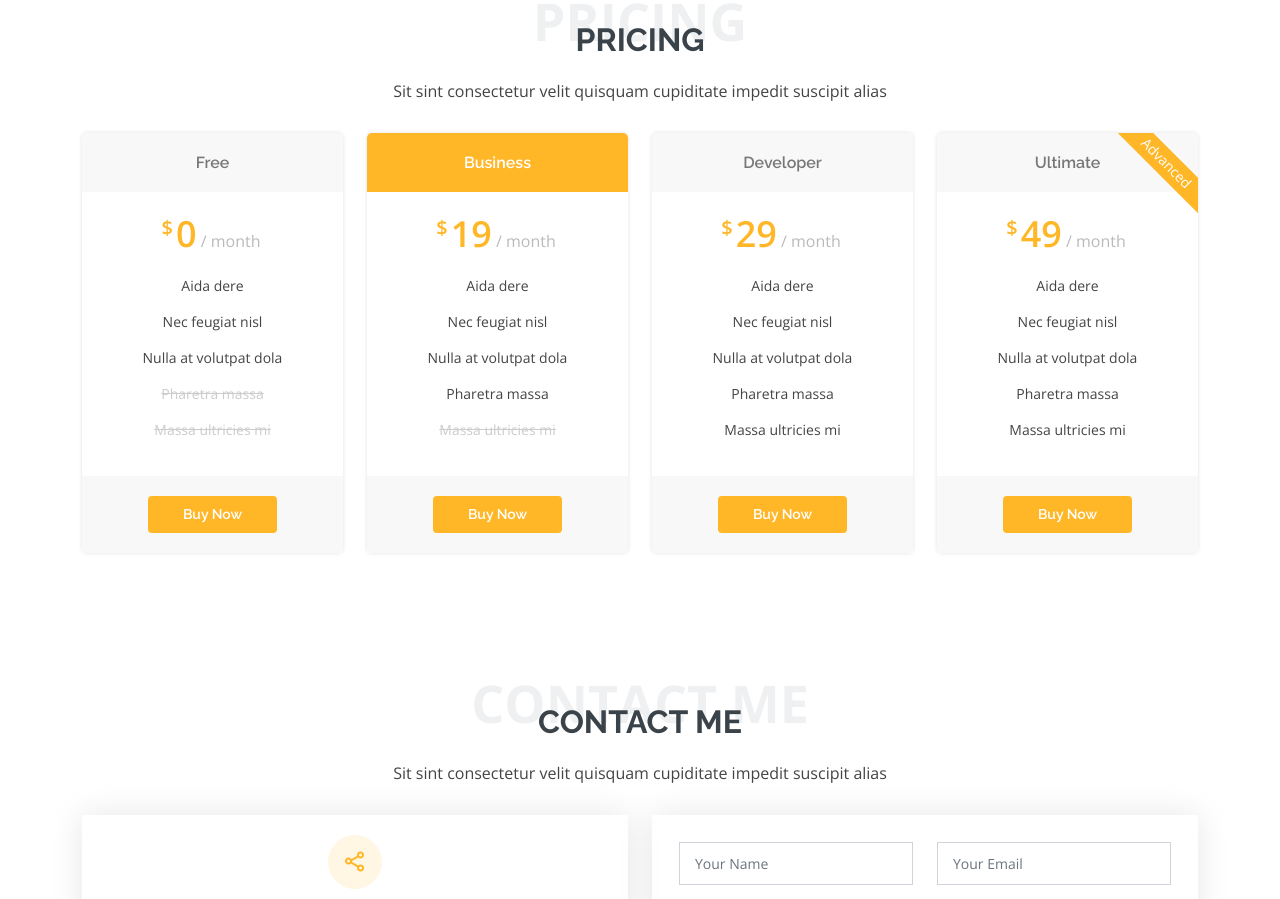
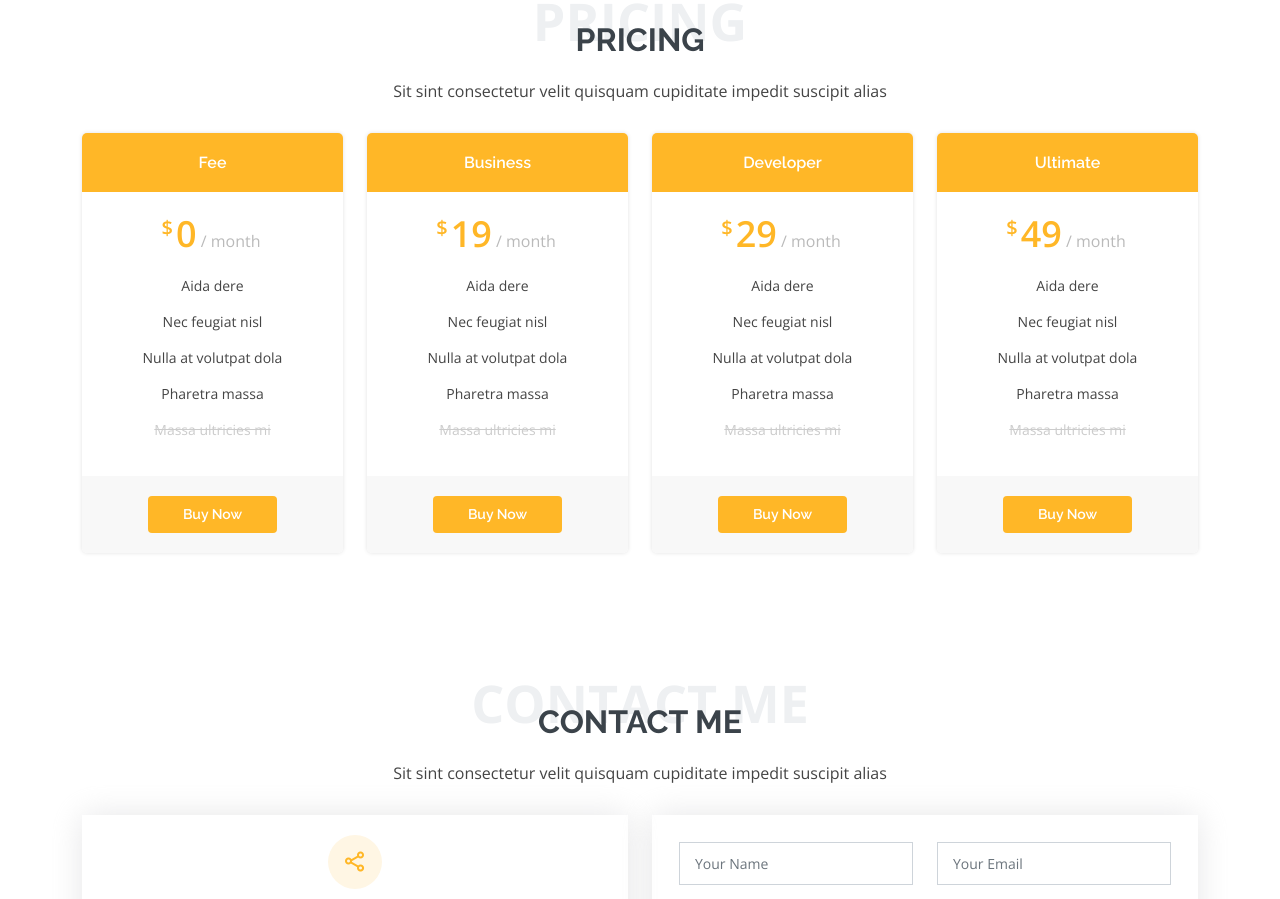
Before and after one commit to Yeasin2021/reacttemplate, a React (Create React App) app: page / in a window 1280 px wide. Shown: the part 5140-6039 px from the top of the page. Built offline with nearby package versions, Linux system fonts and the light colour scheme; data requests are answered from the project's data file.

Commit message:
useEffect hooks into pricing component by mapping

```diff
--- a/src/components/Pricing.js
+++ b/src/components/Pricing.js
@@ -12,7 +12,7 @@ const Pricing = () => {
 
     <section id="pricing" class="pricing">
       <div class="container">
-
+{console.log(items)}
         <div class="section-title">
           <span>Pricing</span>
           <h2>Pricing</h2>
@@ -21,7 +21,7 @@ const Pricing = () => {
 
         <div class="row">
 
-          <div class="col-lg-3 col-md-6">
+          {/* <div class="col-lg-3 col-md-6">
             <div class="box">
               <h3>Free</h3>
               <h4><sup>$</sup>0<span> / month</span></h4>
@@ -88,9 +88,34 @@ const Pricing = () => {
                 <a href="#" class="btn-buy">Buy Now</a>
               </div>
             </div>
+          </div> */}
+
+        {
+          items && items.map((item,index)=>{
+            return(
+              <div class="col-lg-3 col-md-6 mt-4 mt-md-0">
+            <div class="box featured">
+              <h3>{item.cardTitle}</h3>
+              <h4><sup>$</sup>{item.cardFee}<span> / month</span></h4>
+              <ul>
+                <li>{item.cardCourseOne}</li>
+                <li>{item.cardCourseTwo}</li>
+                <li>{item.cardCourseThree}</li>
+                <li>{item.cardCourseFour}</li>
+                <li class="na">{item.cardCourseFive}</li>
+              </ul>
+              <div class="btn-wrap">
+                <a href="#" class="btn-buy">Buy Now</a>
+              </div>
+            </div>
           </div>
+            )
+          })
+        }
+
 
         </div>
+
 
       </div>
     </section>
```
